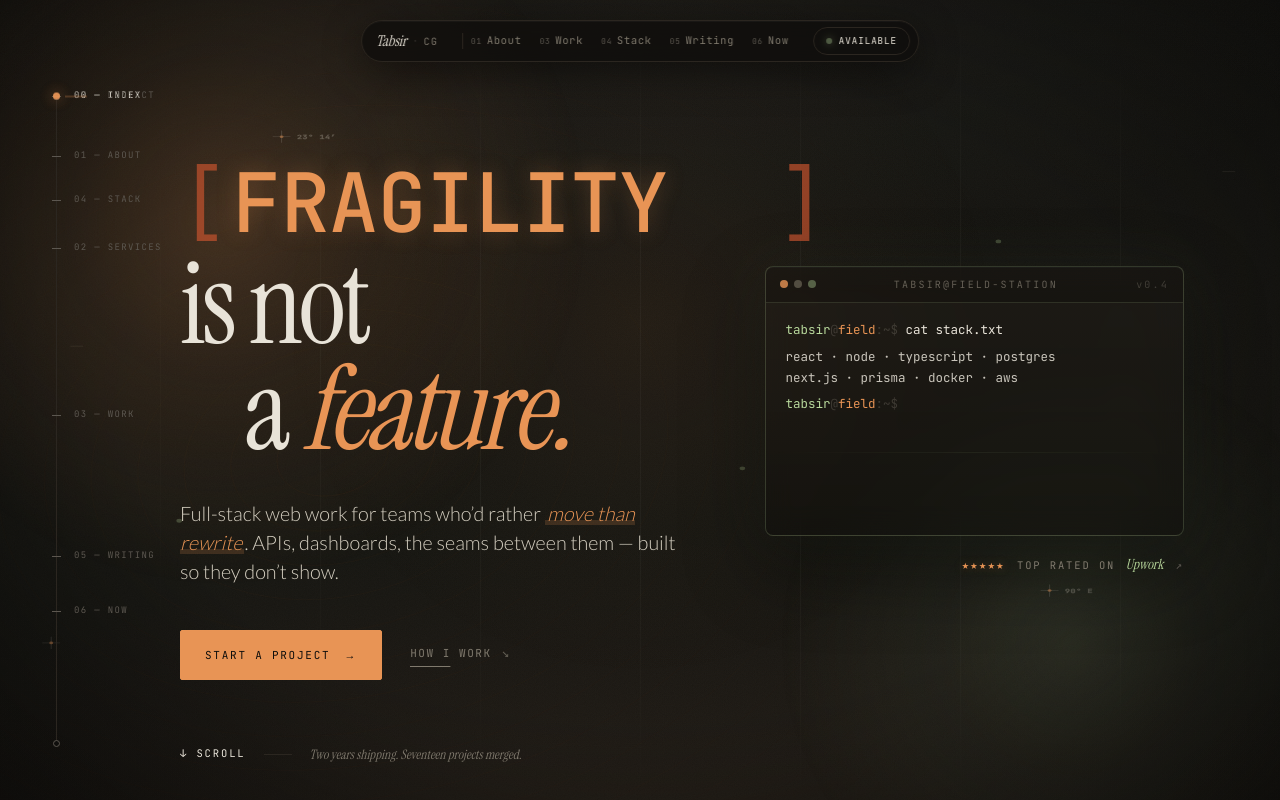
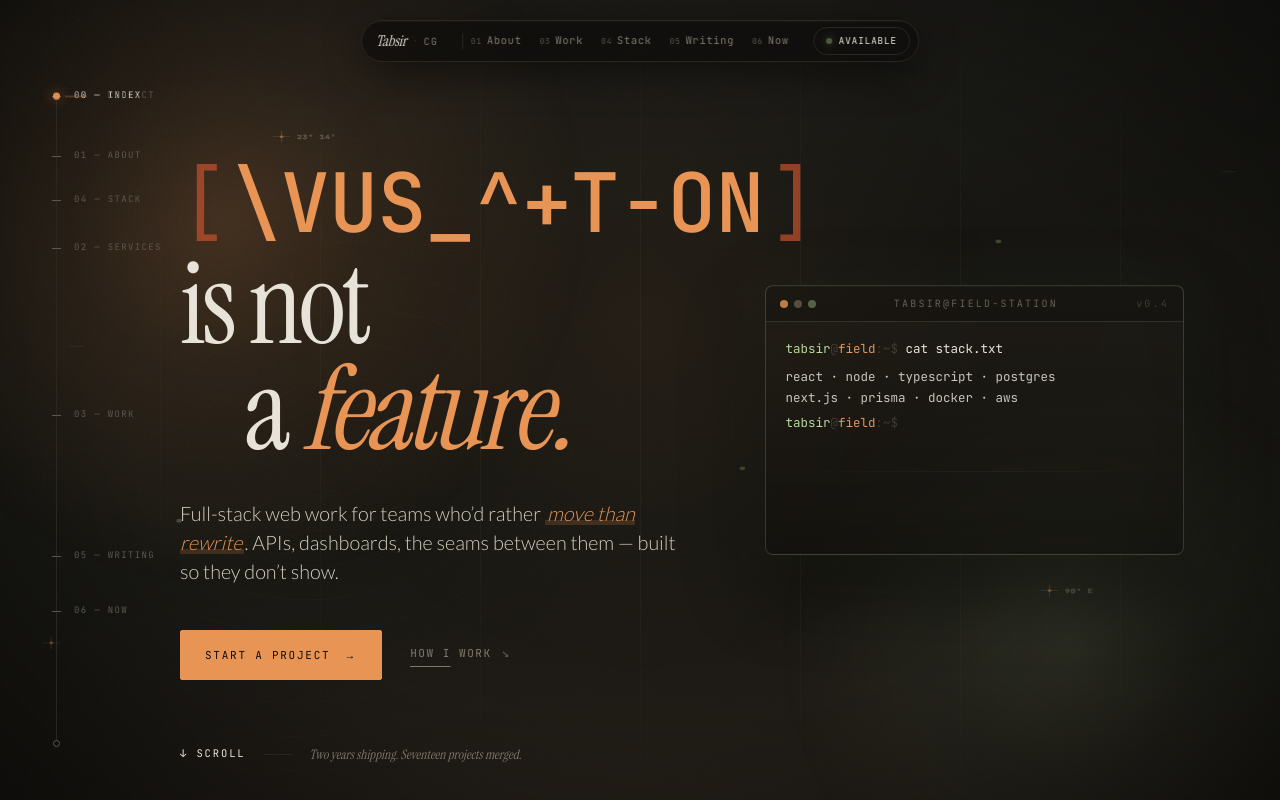
Before and after one commit to Tabsir99/personal, a Next.js app in the folder apps/portfolio/: page / in a window 1280 px wide. Shown: the top 800 px of the page. Built offline with nearby package versions, Linux system fonts and the light colour scheme.

Commit message:
refactor(portfolio): bypass react state for terminal + scramble text
Both components now write text via ref + textContent instead of per-char
setState. Renders drop from ~70 to ~6 per cycle.

Terminal data (title, lines) lifted to caller as props; hero owns the
session content.

```diff
--- a/apps/portfolio/src/components/portfolio/hero.tsx
+++ b/apps/portfolio/src/components/portfolio/hero.tsx
@@ -1,6 +1,32 @@
-import { Terminal } from "./terminal";
+import { Terminal, type TerminalLine } from "./terminal";
 import { ScrambleWord } from "./scramble-word";
 import { cn } from "@/lib/utils";
+
+const TERMINAL_TITLE = "tabsir@field-station";
+const TERMINAL_LINES: TerminalLine[] = [
+  {
+    command: "whoami",
+    response: "full-stack engineer · 2y in production · javascript by default",
+    delayBefore: 400,
+  },
+  {
+    command: "cat stack.txt",
+    response:
+      "react · node · typescript · postgres\nnext.js · prisma · docker · aws",
+    delayBefore: 500,
+  },
+  {
+    command: "ls ./recent-work",
+    response:
+      "✓ field-survey.app    [shipped]\n✓ contour-cli         [shipped]\n· terminal-os         [in flight]",
+    delayBefore: 500,
+  },
+  {
+    command: "echo $STATUS",
+    response: "available for work — Dhaka, BD",
+    delayBefore: 500,
+  },
+];
 
 /* ===== Hero =====
    Pain-point first. The hook word ([FRICTION]) scrambles through related
@@ -185,53 +211,7 @@ export function Hero() {
               "max-[1100px]:max-w-[540px]",
             )}
           >
-            <Terminal />
-
-            <a
-              href="https://www.upwork.com/"
-              target="_blank"
-              rel="noreferrer noopener"
-              aria-label="Top Rated on Upwork, 5.0 out of 5 stars"
-              className={cn(
-                "group inline-flex items-baseline gap-3 self-end",
-                "w-max max-w-full",
-                "font-mono text-[11px] tracking-[0.16em] uppercase",
-                "text-muted transition-colors duration-300 ease-[ease]",
-                "hover:text-cream",
-                "opacity-0 animate-[hero-fade_0.9s_ease_forwards_1.2s]",
-              )}
-            >
-              <span
-                aria-hidden="true"
-                className={cn(
-                  "text-accent text-[12px] tracking-[0.12em]",
-                  "[text-shadow:0_0_10px_color-mix(in_oklab,var(--color-accent)_35%,transparent)]",
-                )}
-              >
-                ★★★★★
-              </span>
-              <span
-                className={cn(
-                  "font-mono text-[10.5px] tracking-[0.18em] uppercase",
-                  "[&_em]:font-serif [&_em]:italic [&_em]:text-[14px]",
-                  "[&_em]:tracking-normal [&_em]:normal-case",
-                  "[&_em]:text-phosphor [&_em]:ml-0.5",
-                )}
-              >
-                Top Rated on <em>Upwork</em>
-              </span>
-              <span
-                aria-hidden="true"
-                className={cn(
-                  "text-[11px] text-muted-2",
-                  "transition-[translate,color] duration-300 ease-[ease]",
-                  "group-hover:translate-x-0.5 group-hover:-translate-y-0.5",
-                  "group-hover:text-phosphor",
-                )}
-              >
-                ↗
-              </span>
-            </a>
+            <Terminal title={TERMINAL_TITLE} lines={TERMINAL_LINES} />
           </div>
         </div>
 
--- a/apps/portfolio/src/components/portfolio/scramble-word.tsx
+++ b/apps/portfolio/src/components/portfolio/scramble-word.tsx
@@ -1,82 +1,127 @@
 "use client";
-import { useState, useEffect, useRef } from "react";
+import { memo, useEffect, useRef } from "react";
 
-/* ===== Scramble Word =====
-   Text-scramble effect that cycles through a list of words.
-   Each character settles into the next target glyph in turn — feels like
-   a glitch / re-resolve animation. Used to call attention to the hero hook word. */
-export function ScrambleWord({
+interface ScrambleWordProps {
+  words: string[];
+  /** ms to hold each resolved word before scrambling to the next */
+  hold?: number;
+  /** total scramble duration in ms (roughly) */
+  duration?: number;
+  /** 0-1 — chance per frame a slot picks a new random char. Higher = more visible chaos */
+  shuffleRate?: number;
+  /** 0-1 — how spread out the slot start times are. 0 = all start together, 1 = fully staggered */
+  stagger?: number;
+  /** characters used while scrambling */
+  chars?: string;
+  className?: string;
+}
+
+type Slot = {
+  from: string;
+  to: string;
+  start: number;
+  end: number;
+  char: string;
+};
+
+const DEFAULT_CHARS = "!<>-_\\/[]{}—=+*^?#ABCDEFGHIJKLMNOPQRSTUVWXYZ";
+
+export const ScrambleWord = memo(
+  ({
     words,
-  hold = 2200,
-  charDelay = 38,
-}: {
-  words: string[];
-  hold?: number;
-  charDelay?: number;
-}) {
-  const [idx, setIdx] = useState(0);
-  const [display, setDisplay] = useState(words[0] || "");
-  const lastSettledRef = useRef(words[0] || "");
+    hold = 2500,
+    duration = 1500,
+    shuffleRate = 0.6,
+    stagger = 0.3,
+    chars = DEFAULT_CHARS,
+    className = "",
+  }: ScrambleWordProps) => {
+    const ref = useRef<HTMLSpanElement>(null);
 
     useEffect(() => {
-    if (!words || words.length < 2) return;
-    let cancelled = false;
-    const timers: ReturnType<typeof setTimeout>[] = [];
-    const chars = "!<>-_/[]{}=+*^?#$%&@";
-    const from = lastSettledRef.current;
-    const to = words[idx];
-    const len = Math.max(from.length, to.length);
-    const queue: { from: string; to: string; start: number; end: number }[] =
-      [];
-    for (let i = 0; i < len; i++) {
-      const start = Math.floor(Math.random() * 10);
-      const end = start + 10 + Math.floor(Math.random() * 14);
-      queue.push({ from: from[i] || " ", to: to[i] || " ", start, end });
-    }
+      if (!words?.length || !ref.current) return;
+      const el = ref.current;
 
+      const totalFrames = Math.max(8, Math.round(duration / 16.67));
+      const startSpread = Math.max(1, Math.round(totalFrames * stagger));
+      const charLife = Math.max(4, totalFrames - startSpread);
+
+      let i = 0;
       let frame = 0;
-    const tick = () => {
-      if (cancelled) return;
+      let queue: Slot[] = [];
+      let rafId = 0;
+      let timeoutId: ReturnType<typeof setTimeout>;
+
+      const rand = () => chars[(Math.random() * chars.length) | 0];
+
+      const update = () => {
         let out = "";
-      let complete = 0;
-      for (const item of queue) {
-        if (frame >= item.end) {
-          complete++;
-          out += item.to;
-        } else if (frame >= item.start) {
-          out += chars[Math.floor(Math.random() * chars.length)];
+        let done = 0;
+        for (let n = 0; n < queue.length; n++) {
+          const q = queue[n];
+          if (frame >= q.end) {
+            done++;
+            out += q.to;
+          } else if (frame >= q.start) {
+            if (!q.char || Math.random() < shuffleRate) q.char = rand();
+            out += q.char;
           } else {
-          out += item.from;
+            out += q.from;
           }
         }
-      setDisplay(out);
-      if (complete === queue.length) {
-        lastSettledRef.current = to;
-        timers.push(
-          setTimeout(() => {
-            if (!cancelled) setIdx((p) => (p + 1) % words.length);
-          }, hold),
-        );
+        el.textContent = out;
+        if (done === queue.length) {
+          timeoutId = setTimeout(next, hold);
         } else {
           frame++;
-        timers.push(setTimeout(tick, charDelay));
+          rafId = requestAnimationFrame(update);
         }
       };
-    // Small initial hold so the first word reads before scrambling
-    timers.push(setTimeout(tick, idx === 0 ? hold : 0));
+
+      const setText = (from: string, to: string) => {
+        const len = Math.max(from.length, to.length);
+        queue = [];
+        for (let n = 0; n < len; n++) {
+          const start = (Math.random() * startSpread) | 0;
+          const end = start + ((Math.random() * charLife) | 0) + 4;
+          queue.push({
+            from: from[n] || "",
+            to: to[n] || "",
+            start,
+            end,
+            char: "",
+          });
+        }
+        frame = 0;
+        cancelAnimationFrame(rafId);
+        update();
+      };
+
+      const next = () => {
+        const from = words[i];
+        i = (i + 1) % words.length;
+        setText(from, words[i]);
+      };
+
+      el.textContent = words[0];
+      timeoutId = setTimeout(next, words.length > 1 ? hold : 1e9);
 
       return () => {
-      cancelled = true;
-      timers.forEach(clearTimeout);
+        cancelAnimationFrame(rafId);
+        clearTimeout(timeoutId);
       };
-  }, [idx]);
+    }, [words, hold, duration, shuffleRate, stagger, chars]);
 
+    return <span ref={ref} className={className} />;
+  },
+  (p, n) => {
     return (
-    <span
-      aria-live="polite"
-      className="inline-block min-w-[11ch] whitespace-nowrap [text-shadow:0_0_22px_color-mix(in_oklab,var(--color-accent)_25%,transparent)]"
-    >
-      {display}
-    </span>
+      p.words.length === n.words.length &&
+      p.hold === n.hold &&
+      p.duration === n.duration &&
+      p.shuffleRate === n.shuffleRate &&
+      p.stagger === n.stagger &&
+      p.chars === n.chars
     );
-}
+  },
+);
```
Also changed, not shown: apps/portfolio/src/components/portfolio/terminal.tsx (+27 -42 lines). Lines whose indentation alone changed are shown as unchanged.
